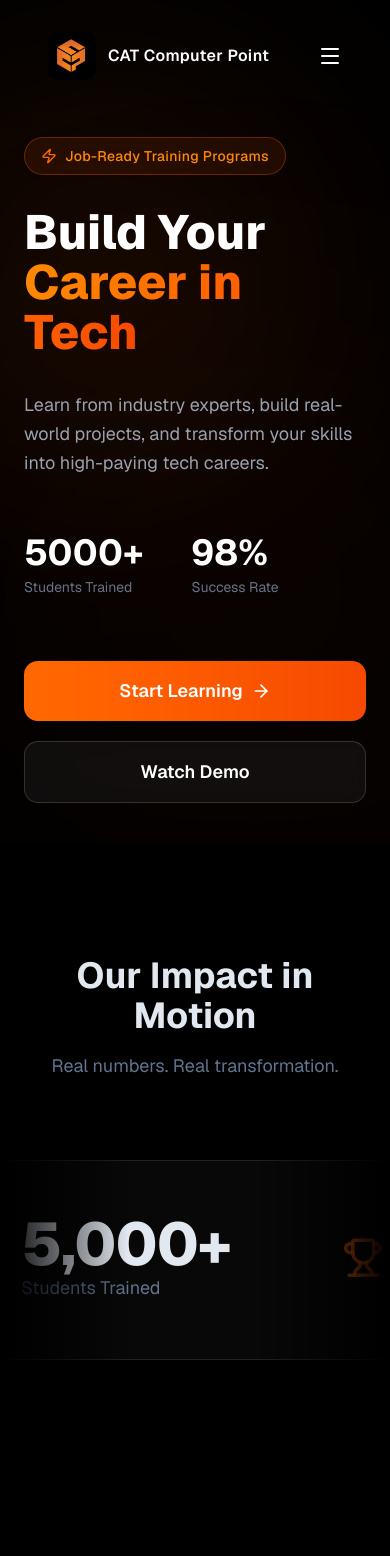
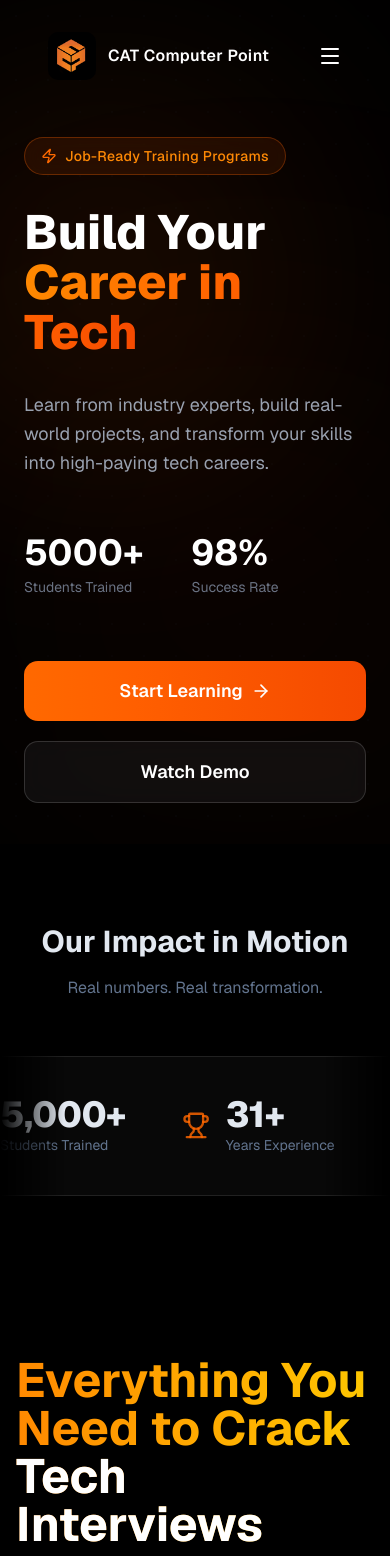
Before and after one commit to Karthikeyadevarakonda/CatLandingPage, a Next.js app: page / in a window 390 px wide. Shown: the top 1556 px of the page. Built offline with nearby package versions, Linux system fonts and the light colour scheme.

Commit message:
added scrolling

```diff
--- a/components/navbar.tsx
+++ b/components/navbar.tsx
@@ -54,7 +54,7 @@ export default function Navbar() {
         transition-all duration-500
         ${
           scrolled
-            ? "bg-black/10 backdrop-blur-xl border border-white/10 shadow-[0_10px_40px_rgba(0,0,0,0.6)]"
+            ? "bg-black/80 sm:bg-black/10  backdrop-blur-xl border border-white/10 shadow-[0_10px_40px_rgba(0,0,0,0.6)]"
             : "bg-transparent"
         }
         rounded-2xl px-8`}
--- a/components/stats.tsx
+++ b/components/stats.tsx
@@ -11,12 +11,21 @@ export default function StatsFlowPremium() {
     { icon: Zap, label: "Success Rate", target: 98, suffix: "%" },
   ];
 
+  // Detect Mobile
+  const [isMobile, setIsMobile] = useState(false);
+
+  useEffect(() => {
+    const check = () => setIsMobile(window.innerWidth < 640);
+    check();
+    window.addEventListener("resize", check);
+    return () => window.removeEventListener("resize", check);
+  }, []);
+
   // Dynamic Counter Animation
   const [counts, setCounts] = useState(baseStats.map(() => 0));
 
   useEffect(() => {
     baseStats.forEach((stat, index) => {
-      let start = 0;
       const duration = 2000;
       const startTime = Date.now();
 
@@ -54,13 +63,13 @@ export default function StatsFlowPremium() {
   });
 
   return (
-    <section className="relative py-28 bg-black overflow-hidden">
+    <section className="relative py-20 sm:py-28 bg-black overflow-hidden">
       {/* Heading */}
-      <div className="text-center mb-20 px-6">
-        <h2 className="text-4xl md:text-5xl font-bold text-slate-200 mb-4">
+      <div className="text-center mb-14 sm:mb-20 px-6">
+        <h2 className="text-3xl sm:text-4xl md:text-5xl font-bold text-slate-200 mb-4">
           Our Impact in Motion
         </h2>
-        <p className="text-slate-500 text-lg">
+        <p className="text-slate-500 text-base sm:text-lg">
           Real numbers. Real transformation.
         </p>
       </div>
@@ -70,16 +79,16 @@ export default function StatsFlowPremium() {
         <div className="absolute inset-0 backdrop-blur-xl bg-white/[0.03] border-y border-white/10" />
 
         {/* Edge Fade */}
-        <div className="absolute left-0 top-0 w-32 h-full bg-gradient-to-r from-black to-transparent z-10" />
-        <div className="absolute right-0 top-0 w-32 h-full bg-gradient-to-l from-black to-transparent z-10" />
+        <div className="absolute left-0 top-0 w-16 sm:w-32 h-full bg-gradient-to-r from-black to-transparent z-10" />
+        <div className="absolute right-0 top-0 w-16 sm:w-32 h-full bg-gradient-to-l from-black to-transparent z-10" />
 
         <motion.div
           style={{ y: wave }}
-          className="flex gap-28 py-14 whitespace-nowrap"
+          className="flex gap-14 sm:gap-28 py-10 sm:py-14 whitespace-nowrap"
           animate={{ x: ["0%", "-50%"] }}
           transition={{
             repeat: Infinity,
-            duration: 28,
+            duration: isMobile ? 10 : 28, // 🔥 Faster on mobile
             ease: "linear",
           }}
         >
@@ -89,19 +98,17 @@ export default function StatsFlowPremium() {
             return (
               <motion.div
                 key={index}
-                className="flex items-center gap-6 group transition-all duration-300"
+                className="flex items-center gap-4 sm:gap-6 group transition-all duration-300"
                 whileHover={{ scale: 1.05 }}
               >
-                {/* Icon */}
                 <Icon
-                  size={42}
+                  size={isMobile ? 28 : 42}
                   className="text-orange-500/80 group-hover:text-orange-500 transition-colors duration-300"
                 />
 
                 <div>
-                  {/* Animated Number */}
                   <motion.div
-                    className="text-6xl font-extrabold tracking-tight text-slate-200 relative"
+                    className="text-4xl sm:text-5xl md:text-6xl font-extrabold tracking-tight text-slate-200 relative"
                     animate={{
                       textShadow: [
                         "0px 0px 0px rgba(249,115,22,0.0)",
@@ -118,13 +125,11 @@ export default function StatsFlowPremium() {
                     {stat.value}
                   </motion.div>
 
-                  {/* Label */}
-                  <div className="text-slate-500 text-lg group-hover:text-slate-300 transition-colors duration-300">
+                  <div className="text-slate-500 text-sm sm:text-lg group-hover:text-slate-300 transition-colors duration-300">
                     {stat.label}
                   </div>
                 </div>
 
-                {/* Subtle Motion Blur Effect */}
                 <div className="absolute inset-0 pointer-events-none opacity-0 group-hover:opacity-100 transition duration-500 blur-xl bg-orange-500/5 rounded-full" />
               </motion.div>
             );
```
